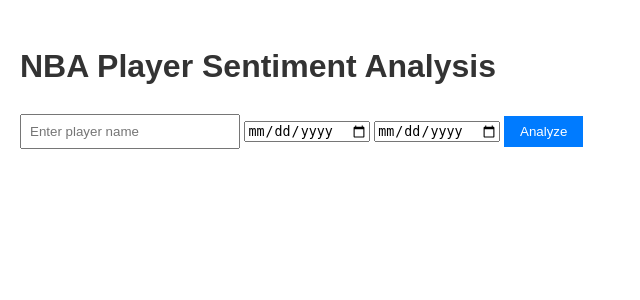
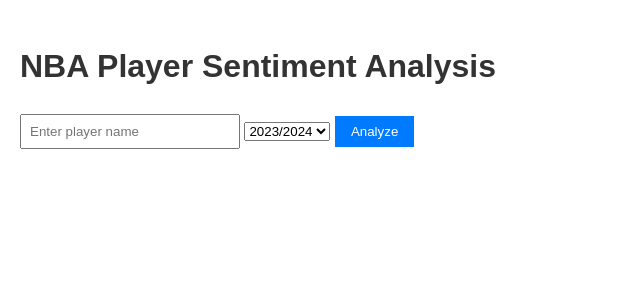
Before and after one commit to emazen/Sentiment-Pulse, a Flask app: page / in a window 1280 px wide. Shown: the top 300 px of the page, without its empty margins (0-640 px from the left). Run offline with Flask 2, Linux system fonts and the light colour scheme.

Commit message:
Changed the date selection to seasons instead of a regular date selector

```diff
--- a/app.py
+++ b/app.py
@@ -13,22 +13,21 @@
 @app.route('/analyze', methods=['POST'])
 def analyze():
     player_name = request.form.get('player_name')
-    start_date = request.form.get('start_date')
-    end_date = request.form.get('end_date')
+    season = request.form.get('season')
 
-    if not player_name:
-        return jsonify({'error': 'Player name is required'}), 400
+    if not player_name or not season:
+        return jsonify({'error': 'Player name and season are required'}), 400
 
     try:
-        start_date = datetime.strptime(start_date, '%Y-%m-%d') if start_date else None
-        end_date = datetime.strptime(end_date, '%Y-%m-%d') if end_date else None
+        start_year, end_year = map(int, season.split('/'))
+        start_date = datetime(start_year, 10, 1)
+        end_date = datetime(end_year, 6, 30)
 
         reddit_data = get_reddit_data(player_name)
         sentiment_data = analyze_sentiment(reddit_data)
 
-        if start_date and end_date:
-            sentiment_data = [(date, sentiment, title, url) for date, sentiment, title, url in sentiment_data
-                            if start_date <= date <= end_date]
+        sentiment_data = [(date, sentiment, title, url) for date, sentiment, title, url in sentiment_data
+                          if start_date <= date <= end_date]
 
         chart_path = create_sentiment_chart(sentiment_data)
         word_cloud_path = create_word_cloud(reddit_data)
@@ -41,4 +40,4 @@
         return jsonify({'error': str(e)}), 500
 
 if __name__ == '__main__':
-    app.run(debug=True, port=5001)  # or any other available port
+    app.run(debug=True, port=5001)
--- a/static/js/main.js
+++ b/static/js/main.js
@@ -5,15 +5,14 @@
     form.addEventListener('submit', function(e) {
         e.preventDefault();
         const playerName = document.getElementById('player-name').value;
-        const startDate = document.getElementById('start-date').value;
-        const endDate = document.getElementById('end-date').value;
+        const season = document.getElementById('season-selector').value;
 
         fetch('/analyze', {
             method: 'POST',
             headers: {
                 'Content-Type': 'application/x-www-form-urlencoded',
             },
-            body: `player_name=${encodeURIComponent(playerName)}&start_date=${encodeURIComponent(startDate)}&end_date=${encodeURIComponent(endDate)}`
+            body: `player_name=${encodeURIComponent(playerName)}&season=${encodeURIComponent(season)}`
         })
         .then(response => response.json())
         .then(data => {
@@ -21,7 +20,7 @@
                 resultsDiv.innerHTML = `<p>Error: ${data.error}</p>`;
             } else {
                 resultsDiv.innerHTML = `
-                    <h2>Results for ${playerName}</h2>
+                    <h2>Results for ${playerName} (${season} season)</h2>
                     <h3>Sentiment Trend</h3>
                     <iframe src="${data.chart_path}" width="100%" height="500px"></iframe>
                     <h3>Word Cloud</h3>
--- a/templates/index.html
+++ b/templates/index.html
@@ -9,11 +9,21 @@
 <body>
     <h1>NBA Player Sentiment Analysis</h1>
     <form id="player-form">
-        <input type="text" id="player-name" name="player_name" placeholder="Enter player name" required>
-        <input type="date" id="start-date" name="start_date" placeholder="Start Date">
-        <input type="date" id="end-date" name="end_date" placeholder="End Date">
+        <input type="text" id="player-name" placeholder="Enter player name" required>
+        <select id="season-selector">
+            <option value="2023/2024">2023/2024</option>
+            <option value="2022/2023">2022/2023</option>
+            <option value="2021/2022">2021/2022</option>
+            <option value="2020/2021">2020/2021</option>
+            <option value="2019/2020">2019/2020</option>
+            <option value="2018/2019">2018/2019</option>
+            <option value="2017/2018">2017/2018</option>
+            <option value="2016/2017">2016/2017</option>
+            <option value="2015/2016">2015/2016</option>
+        </select>
         <button type="submit">Analyze</button>
     </form>
+
     <div id="results"></div>
     <script src="{{ url_for('static', filename='js/main.js') }}"></script>
 </body>
--- a/utils/reddit_scraper.py
+++ b/utils/reddit_scraper.py
@@ -11,7 +11,8 @@
     subreddit = reddit.subreddit('nba')
     posts = []
 
-    for submission in subreddit.search(player_name, limit=250):
+    # Increase the limit to fetch more posts
+    for submission in subreddit.search(player_name, limit=1000):
         posts.append({
             'title': submission.title,
             'text': submission.selftext,
```
Also changed, not shown: static/images/sentiment_chart.html (+4 -4 lines), static/images/word_cloud.png.
